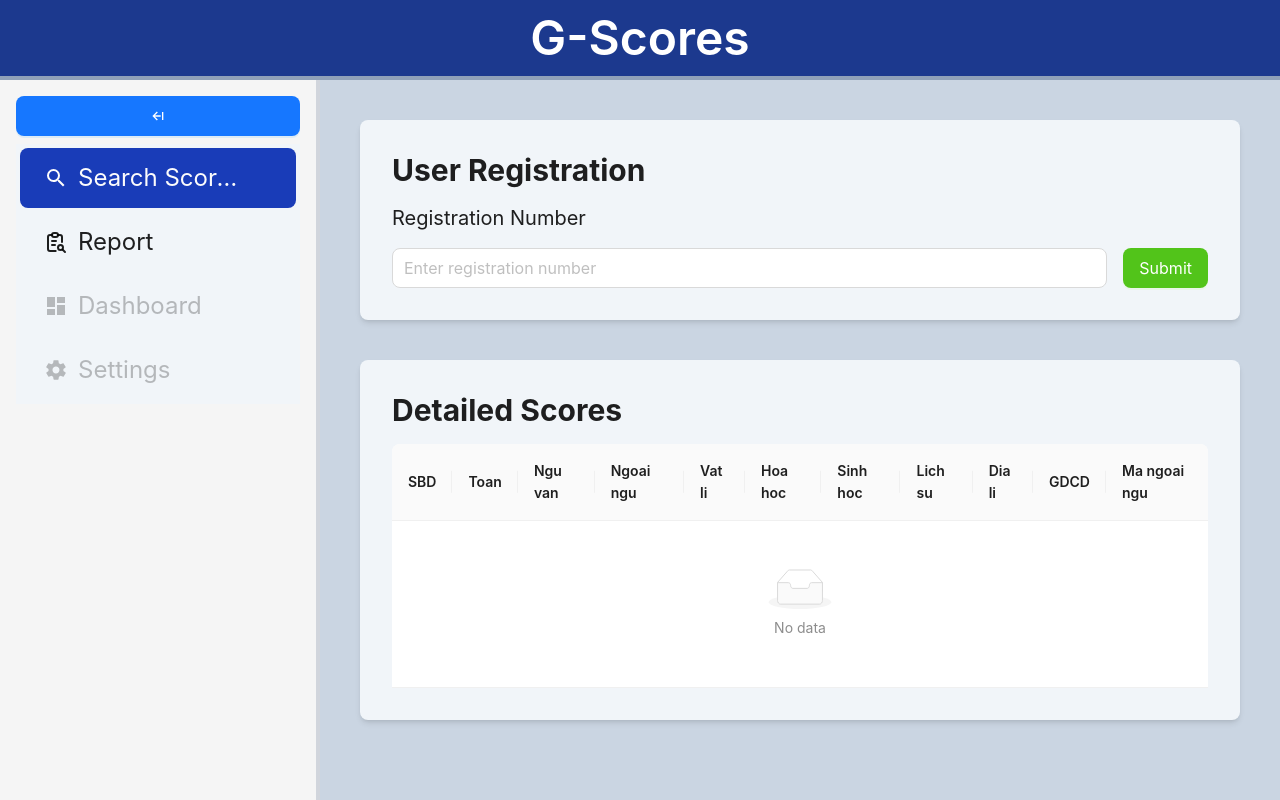
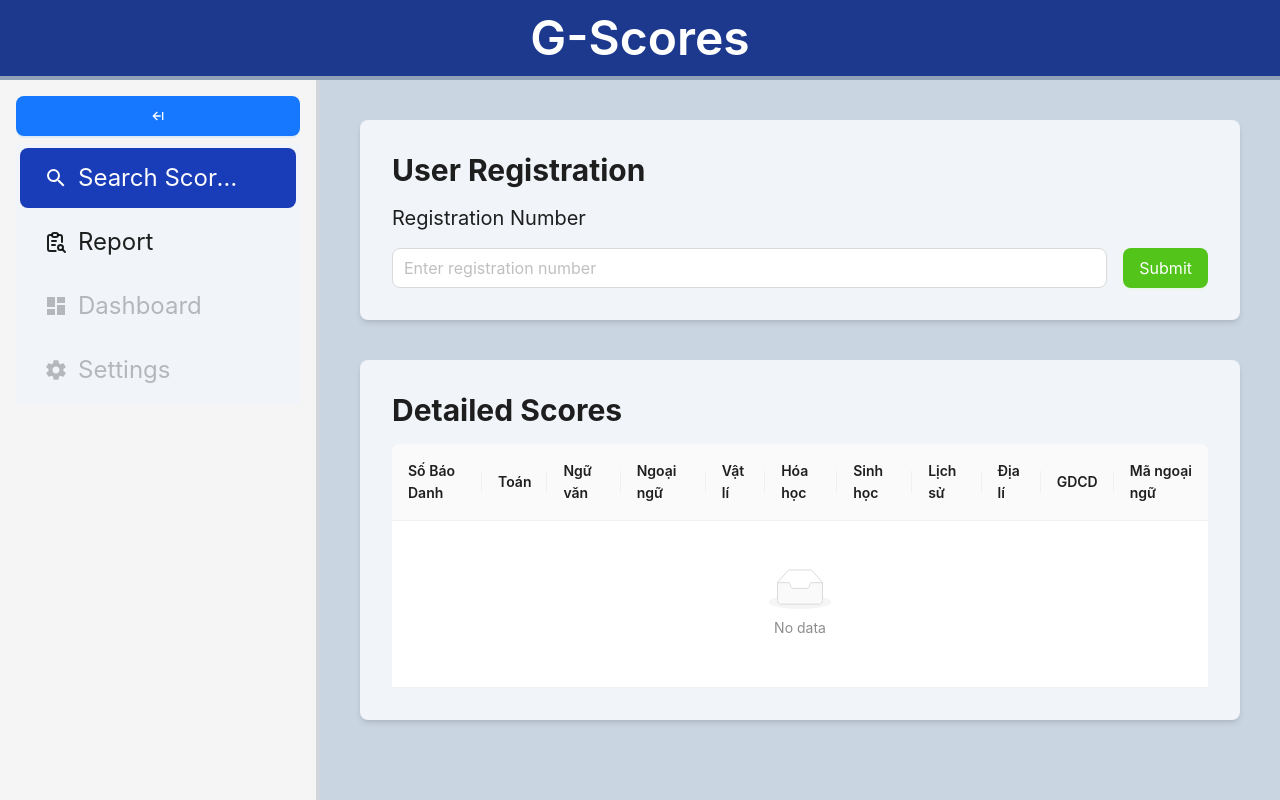
Before and after one commit to truonghs/GOS-Scores_FB, a React (Vite) app: page / in a window 1280 px wide. Built offline with nearby package versions, Linux system fonts and the light colour scheme.

Commit message:
fix render table columns

```diff
--- a/src/interfaces/scores.interface.ts
+++ b/src/interfaces/scores.interface.ts
@@ -1,6 +1,26 @@
+export interface IStudent {
+  id: number;
+  sbd: string;
+  ma_ngoai_ngu: string;
+}
+export interface IStudentWithScores {
+  sbd: string;
+  ho_ten: string;
+  ma_ngoai_ngu: string;
+  scores: {
+    toan: number | null;
+    ngu_van: number | null;
+    ngoai_ngu: number | null;
+    vat_li: number | null;
+    hoa_hoc: number | null;
+    sinh_hoc: number | null;
+    lich_su: number | null;
+    dia_li: number | null;
+    gdcd: number | null;
+  };
+}
 export interface IScores {
   id: number;
-  sbd: string;
   toan: number;
   ngu_van: number;
   ngoai_ngu: number;
@@ -10,8 +30,9 @@ export interface IScores {
   lich_su: number;
   dia_li: number;
   gdcd: number;
-  ma_ngoai_ngu: string;
+  student: IStudent;
 }
+
 export interface IScoresOnTopGroupA {
   id: number;
   sbd: string;
--- a/src/pages/Reports.tsx
+++ b/src/pages/Reports.tsx
@@ -51,7 +51,7 @@ export function Reports() {
     },
     {
       title: "SBD",
-      dataIndex: "sbd",
+      dataIndex: ["student", "sbd"],
       key: "sbd",
       render: (text, _, index) => <span style={index < 3 ? { fontWeight: 600 } : {}}>{text}</span>,
     },
--- a/src/pages/SearchScores.tsx
+++ b/src/pages/SearchScores.tsx
@@ -1,13 +1,14 @@
 import { scoresApi } from "@/apis/scores.api";
 import { useApi, useWindowSize } from "@/hooks";
-import { IScores } from "@/interfaces";
+import { IStudentWithScores } from "@/interfaces";
 import { icons } from "@/utils";
 import { Button, Input, message, Table } from "antd";
+import { ColumnsType } from "antd/es/table";
 import { useState } from "react";
 
 export const SearchScores = () => {
   const [Sbd, setSbd] = useState<string>("");
-  const [scoresData, setScoresData] = useState<IScores | undefined>();
+  const [scoresData, setScoresData] = useState<IStudentWithScores | undefined>();
   const windowSize = useWindowSize();
 
   const { loading: callScoresApiLoading, callApi: callScoresApi } = useApi<void>();
@@ -28,63 +29,64 @@ export const SearchScores = () => {
     }
   };
 
-  const columns = [
+  const columns: ColumnsType<IStudentWithScores> = [
     {
-      title: "SBD",
+      title: "Số Báo Danh",
       dataIndex: "sbd",
       key: "sbd",
     },
     {
-      title: "Toan",
-      dataIndex: "toan",
+      title: "Toán",
       key: "toan",
+      render: (_, record) => record.scores?.toan,
     },
     {
-      title: "Ngu van",
-      dataIndex: "ngu_van",
+      title: "Ngữ văn",
       key: "ngu_van",
+      render: (_, record) => record.scores?.ngu_van,
     },
     {
-      title: "Ngoai ngu",
-      dataIndex: "ngoai_ngu",
+      title: "Ngoại ngữ",
       key: "ngoai_ngu",
+      render: (_, record) => record.scores?.ngoai_ngu,
     },
     {
-      title: "Vat li",
-      dataIndex: "vat_li",
+      title: "Vật lí",
       key: "vat_li",
+      render: (_, record) => record.scores?.vat_li,
     },
     {
-      title: "Hoa hoc",
-      dataIndex: "hoa_hoc",
+      title: "Hóa học",
       key: "hoa_hoc",
+      render: (_, record) => record.scores?.hoa_hoc,
     },
     {
-      title: "Sinh hoc",
-      dataIndex: "sinh_hoc",
+      title: "Sinh học",
       key: "sinh_hoc",
+      render: (_, record) => record.scores?.sinh_hoc,
     },
     {
-      title: "Lich su",
-      dataIndex: "lich_su",
+      title: "Lịch sử",
       key: "lich_su",
+      render: (_, record) => record.scores?.lich_su,
     },
     {
-      title: "Dia li",
-      dataIndex: "Dia_li",
-      key: "Dia_li",
+      title: "Địa lí",
+      key: "dia_li",
+      render: (_, record) => record.scores?.dia_li,
     },
     {
       title: "GDCD",
-      dataIndex: "gdcd",
       key: "gdcd",
+      render: (_, record) => record.scores?.gdcd,
     },
     {
-      title: "Ma ngoai ngu",
+      title: "Mã ngoại ngữ",
       dataIndex: "ma_ngoai_ngu",
       key: "ma_ngoai_ngu",
     },
   ];
+
   return (
     <div className="flex flex-col md:p-10 p-4 md:gap-10 gap-4">
       <div className="bg-slate-100 rounded-lg shadow-md md:p-8 p-4 flex items-start flex-col gap-4">
@@ -105,7 +107,7 @@ export const SearchScores = () => {
           loading={callScoresApiLoading}
           columns={columns}
           pagination={false}
-          rowKey={(record: IScores) => record?.sbd}
+          rowKey={(record) => record.sbd}
           size={"large"}
           scroll={{ x: "fit-content" }}
         />
```
